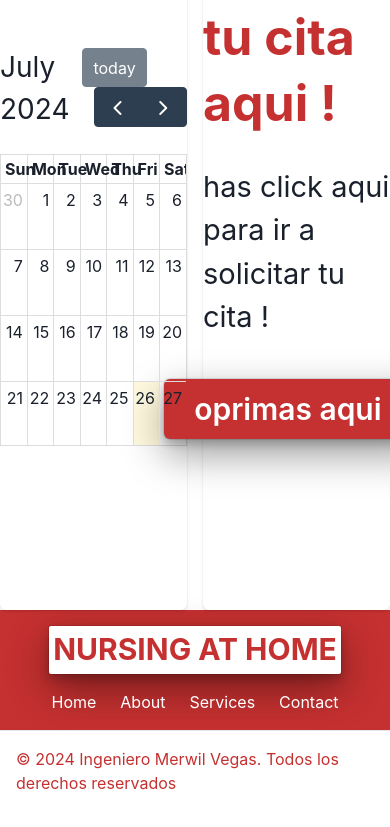
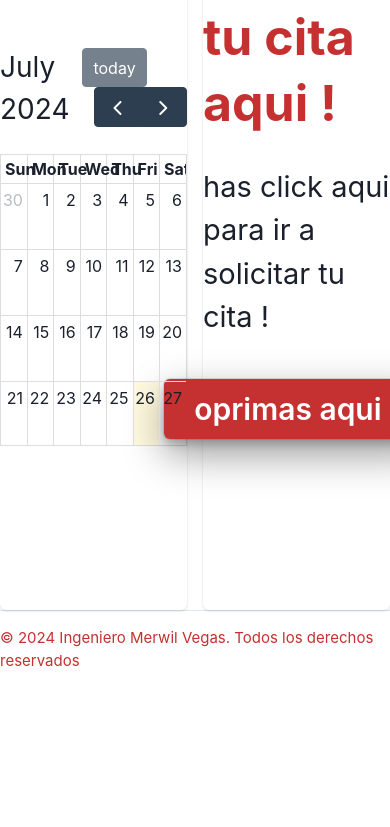
Before and after one commit to com2pa/frontEnd_Enfermeria, a React (Vite) app: page / in a window 390 px wide. Shown: the part 1099-1926 px from the top of the page. After the commit the page ends 1787 px from the top, so only its background shows below. Built offline with nearby package versions, Linux system fonts and the light colour scheme; no server answers.

Commit message:
se modifico estructura  y se añadio responsive

```diff
--- a/src/layout/Footer.tsx
+++ b/src/layout/Footer.tsx
@@ -55,66 +55,20 @@ const SocialButton = ({
 
 export default function SmallCentered() {
   return (
-    <Box
-      bg={useColorModeValue('red.600', 'red.300')}
-      color={useColorModeValue('white', 'white')}
-      bottom={0}
-    >
-
-      <Container
-        as={Stack}
-        maxW={'6xl'}
-        py={4}
-        spacing={4}
-        justify={'center'}
-        align={'center'}>
-        <Logo />
-        <Stack direction={'row'} spacing={6}>
-          <Box as={ReactRouterLink} to='/home'>
-            Home
-          </Box>
-          <Box as={ReactRouterLink} to='/about'>
-            About
-          </Box>
-          <Box as={ReactRouterLink} to='/services'>
-            Services
-          </Box>
-          <Box as={ReactRouterLink} to='/contact'>
-            Contact
-          </Box>
-        </Stack>
-      </Container>
-
-      <Box
+      <Stack
         borderTopWidth={1}
         borderStyle={'solid'}
         // borderColor={useColorModeValue('gray.200', 'gray.700')}
         color={useColorModeValue('red.600', 'red.300')}
-        bg={useColorModeValue('white', 'White.300')}>
-        <Container
-          as={Stack}
-          maxW={'6xl'}
+        bg={useColorModeValue('white', 'White.300')}
         py={4}
         direction={{ base: 'column', md: 'row' }}
         spacing={4}
         justify={{ base: 'center', md: 'space-between' }}
         align={{ base: 'center', md: 'center' }}
-
+        fontSize={{base:15,sm:20,md:20,lg:20,xl:30}}
         >
           <Text>© 2024 Ingeniero Merwil Vegas. Todos los derechos reservados </Text>
-          <Stack direction={'row'} spacing={6}>
-            {/* <SocialButton label={'Twitter'} href={'#'}>
-              <FaTwitter />
-            </SocialButton>
-            <SocialButton label={'YouTube'} href={'#'}>
-              <FaYoutube />
-            </SocialButton>
-            <SocialButton label={'Instagram'} href={'#'}>
-              <FaInstagram />
-            </SocialButton> */}
         </Stack>
-        </Container>
-      </Box>
-    </Box>
   )
 }
```
Lines whose indentation alone changed are shown as unchanged.
